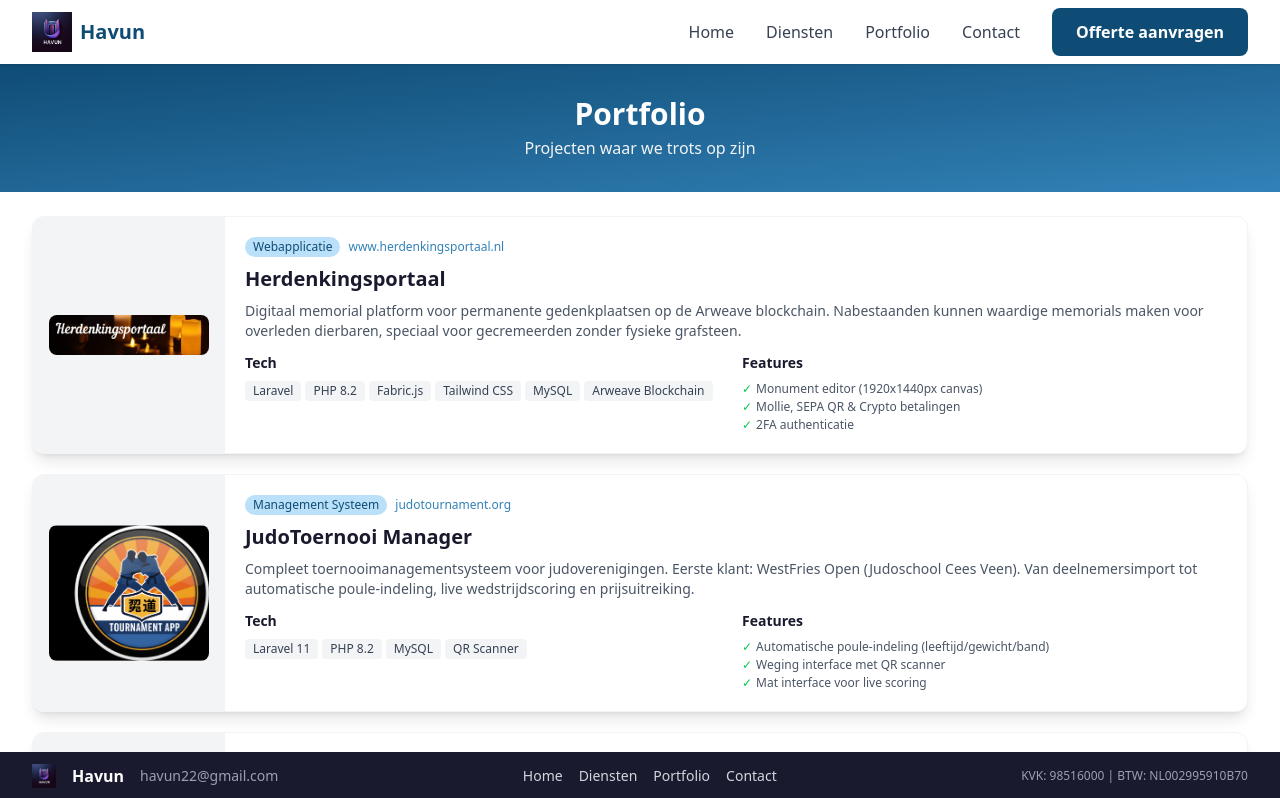
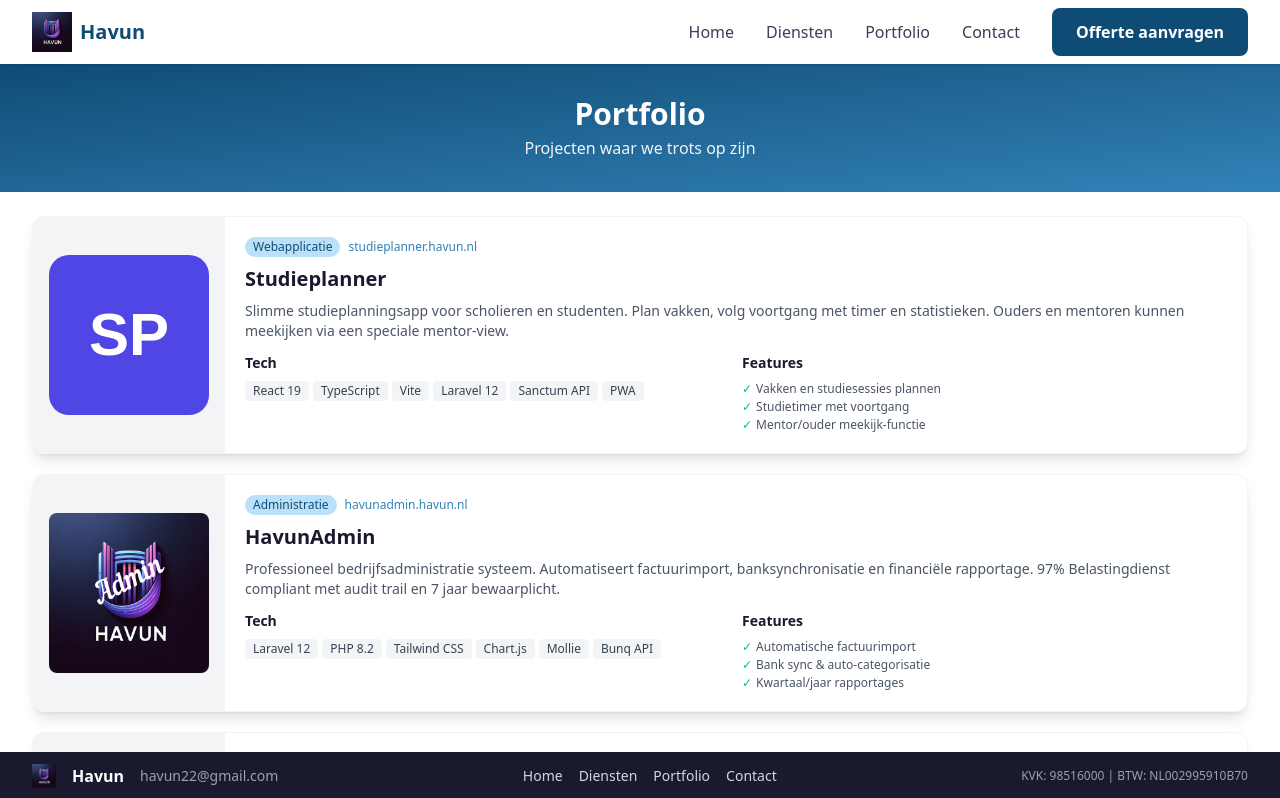
Before and after one commit to havun22-hvu/Havun, a Next.js app: page /portfolio in a window 1280 px wide. Shown: the top 798 px of the page. Built offline with nearby package versions, Linux system fonts and the light colour scheme.

Commit message:
Add Studieplanner and HavunAdmin to portfolio

```diff
--- a/src/app/portfolio/page.tsx
+++ b/src/app/portfolio/page.tsx
@@ -9,6 +9,36 @@
 
 export default function PortfolioPage() {
   const projects = [
+    {
+      title: 'Studieplanner',
+      category: 'Webapplicatie',
+      image: '/portfolio/studieplanner.svg',
+      url: 'https://studieplanner.havun.nl',
+      description: 'Slimme studieplanningsapp voor scholieren en studenten. Plan vakken, volg voortgang met timer en statistieken. Ouders en mentoren kunnen meekijken via een speciale mentor-view.',
+      technologies: ['React 19', 'TypeScript', 'Vite', 'Laravel 12', 'Sanctum API', 'PWA'],
+      features: [
+        'Vakken en studiesessies plannen',
+        'Studietimer met voortgang',
+        'Mentor/ouder meekijk-functie',
+        'Statistieken dashboard',
+        'PWA installeerbaar',
+      ],
+    },
+    {
+      title: 'HavunAdmin',
+      category: 'Administratie',
+      image: '/portfolio/havunadmin.png',
+      url: 'https://havunadmin.havun.nl',
+      description: 'Professioneel bedrijfsadministratie systeem. Automatiseert factuurimport, banksynchronisatie en financiële rapportage. 97% Belastingdienst compliant met audit trail en 7 jaar bewaarplicht.',
+      technologies: ['Laravel 12', 'PHP 8.2', 'Tailwind CSS', 'Chart.js', 'Mollie', 'Bunq API'],
+      features: [
+        'Automatische factuurimport',
+        'Bank sync & auto-categorisatie',
+        'Kwartaal/jaar rapportages',
+        'Dashboard met grafieken',
+        'Belastingdienst compliant',
+      ],
+    },
     {
       title: 'Herdenkingsportaal',
       category: 'Webapplicatie',
```
Also changed, not shown: public/portfolio/havunadmin.png (added), public/portfolio/studieplanner.svg (added).
